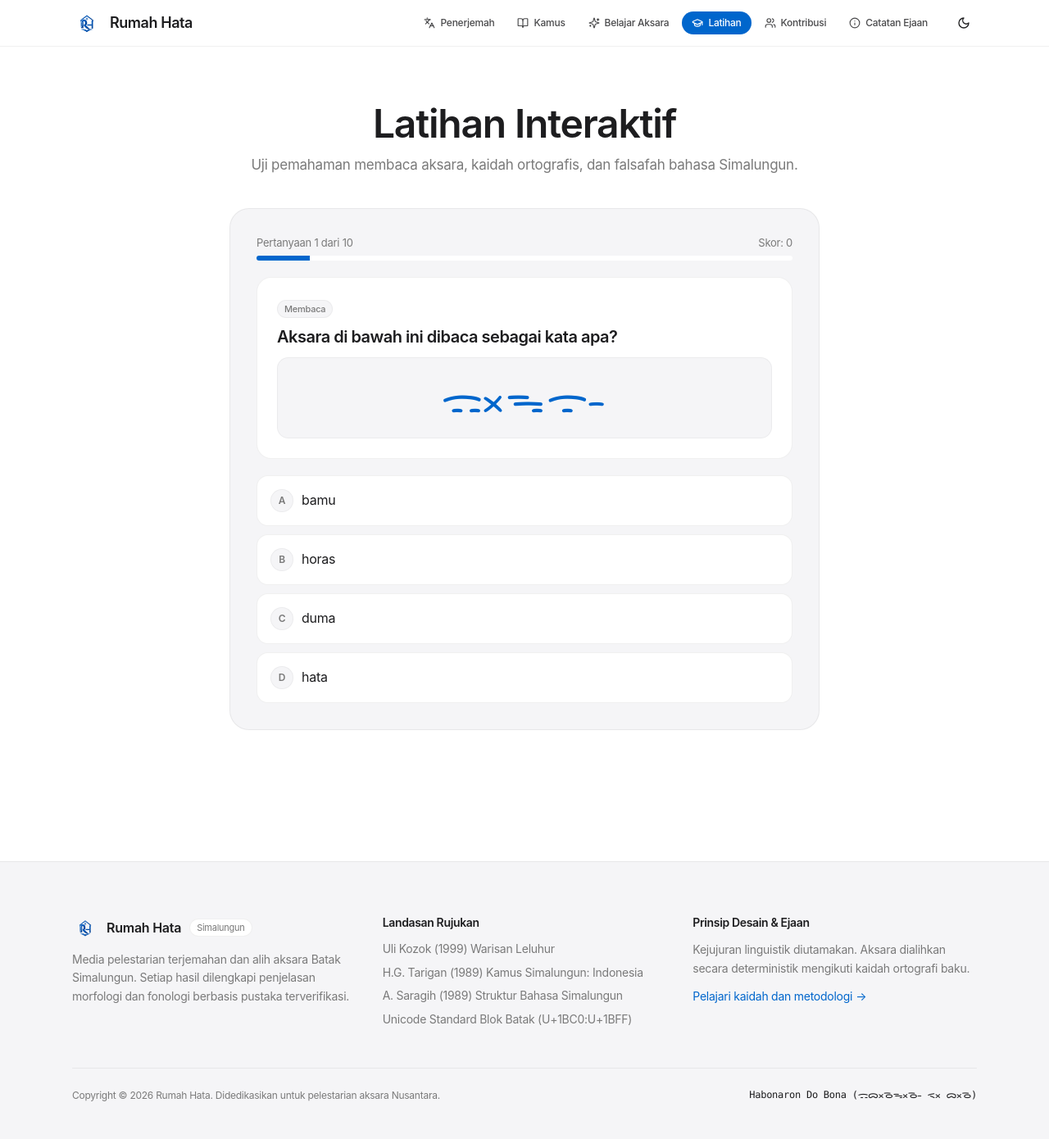
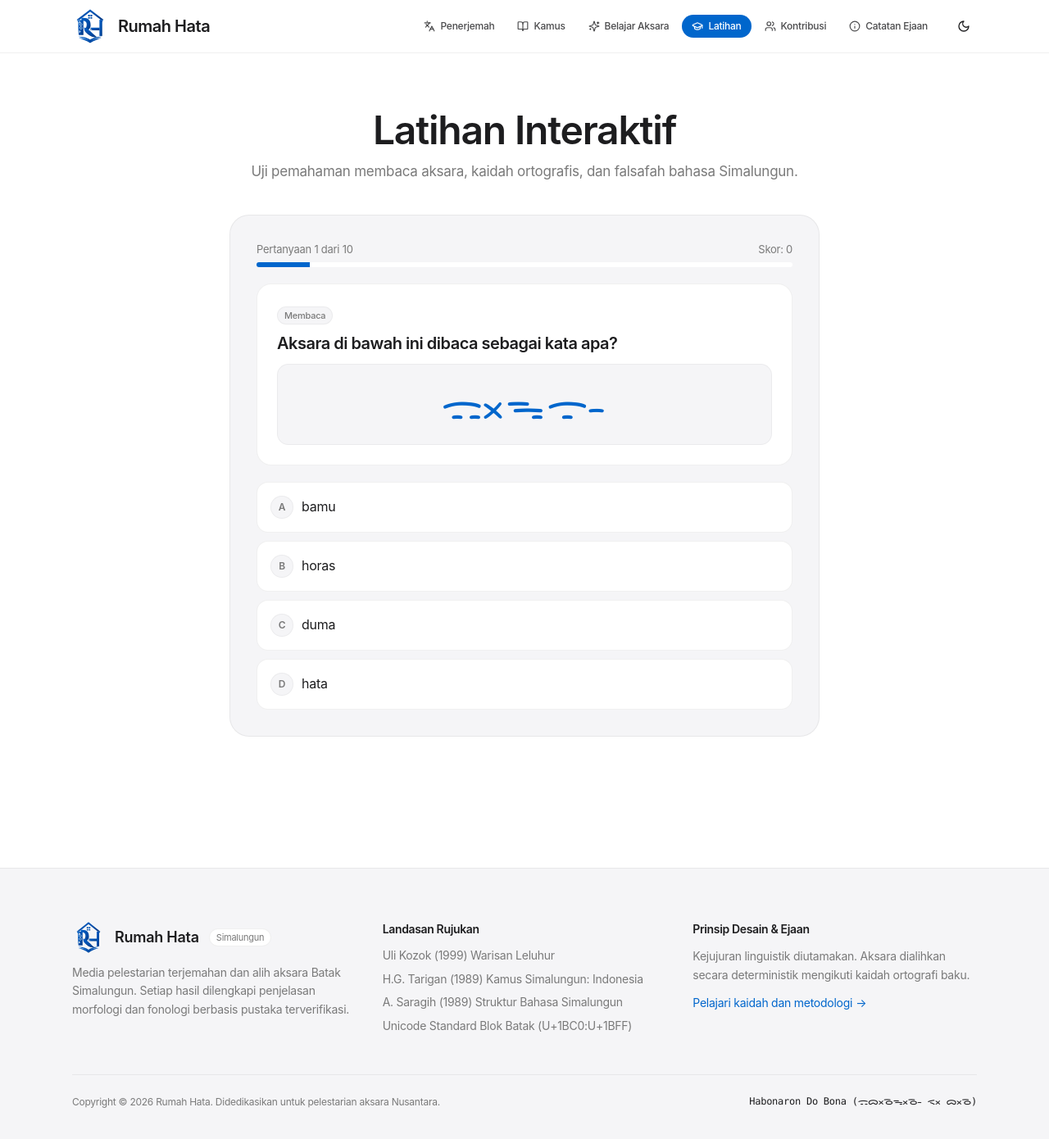
Before and after one commit to ZeaLIsHere/rumah-hata, a Next.js app in the folder apps/web/: page /latihan in a window 1280 px wide. Shown: the top 1390 px of the page at 82% size. Built offline with nearby package versions, Linux system fonts and the light colour scheme.

Commit message:
style(branding): enlarge logo in navbar and footer by cropping SVG viewBox and expanding container

```diff
--- a/apps/web/src/components/Footer.tsx
+++ b/apps/web/src/components/Footer.tsx
@@ -7,17 +7,17 @@ export function Footer() {
       <div className="max-w-6xl mx-auto px-4 sm:px-6 py-12 sm:py-16">
         <div className="grid grid-cols-1 md:grid-cols-3 gap-8 mb-12">
           <div>
-            <div className="flex items-center gap-2.5 mb-3">
-              <div className="w-8 h-8 relative flex items-center justify-center">
+            <div className="flex items-center gap-3 mb-3">
+              <div className="w-10 h-10 relative flex items-center justify-center">
                 <Image
                   src="/logo.svg"
                   alt="Logo Rumah Hata"
-                  width={32}
-                  height={32}
+                  width={40}
+                  height={40}
                   className="w-full h-full object-contain"
                 />
               </div>
-              <span className="font-semibold text-[#1d1d1f] dark:text-white text-base">Rumah Hata</span>
+              <span className="font-semibold text-[#1d1d1f] dark:text-white text-lg">Rumah Hata</span>
               <span className="text-[11px] bg-white dark:bg-black/40 text-[#7a7a7a] px-2 py-0.5 rounded-full border border-black/[0.06] dark:border-white/[0.08]">
                 Simalungun
               </span>
--- a/apps/web/src/components/Navbar.tsx
+++ b/apps/web/src/components/Navbar.tsx
@@ -53,21 +53,21 @@ export function Navbar() {
     <>
       <header className="sticky top-0 z-40 bg-white/85 dark:bg-black/85 backdrop-blur-md border-b border-black/[0.06] dark:border-white/[0.08] transition-colors duration-200">
         <div className="max-w-6xl mx-auto px-4 sm:px-6">
-          <div className="flex items-center justify-between h-12 sm:h-14">
+          <div className="flex items-center justify-between h-14 sm:h-16">
             {/* Logo / Brand */}
-            <Link href="/" className="flex items-center space-x-2.5 group">
-              <div className="w-8 h-8 sm:w-9 sm:h-9 relative flex items-center justify-center transition-transform group-hover:scale-95 duration-200">
+            <Link href="/" className="flex items-center space-x-3 group">
+              <div className="w-10 h-10 sm:w-11 sm:h-11 relative flex items-center justify-center transition-transform group-hover:scale-95 duration-200">
                 <Image
                   src="/logo.svg"
                   alt="Logo Rumah Hata"
-                  width={36}
-                  height={36}
-                  className="w-full h-full object-contain"
+                  width={48}
+                  height={48}
+                  className="w-full h-full object-contain drop-shadow-2xs"
                   priority
                 />
               </div>
               <div className="flex items-baseline gap-1.5">
-                <span className="font-semibold text-base sm:text-lg text-[#1d1d1f] dark:text-white tracking-tight">
+                <span className="font-semibold text-lg sm:text-xl text-[#1d1d1f] dark:text-white tracking-tight">
                   Rumah Hata
                 </span>
               </div>
@@ -145,18 +145,18 @@ export function Navbar() {
       {mobileMenuOpen && (
         <div className="md:hidden fixed inset-0 z-50 bg-white dark:bg-[#000000] flex flex-col animate-slideDown overflow-y-auto">
           {/* Drawer Header */}
-          <div className="flex items-center justify-between h-12 px-4 border-b border-black/[0.06] dark:border-white/[0.08] shrink-0">
-            <div className="flex items-center space-x-2.5">
-              <div className="w-7 h-7 relative flex items-center justify-center">
+          <div className="flex items-center justify-between h-14 px-4 border-b border-black/[0.06] dark:border-white/[0.08] shrink-0">
+            <div className="flex items-center space-x-3">
+              <div className="w-9 h-9 relative flex items-center justify-center">
                 <Image
                   src="/logo.svg"
                   alt="Logo Rumah Hata"
-                  width={28}
-                  height={28}
+                  width={38}
+                  height={38}
                   className="w-full h-full object-contain"
                 />
               </div>
-              <span className="font-semibold text-base text-[#1d1d1f] dark:text-white tracking-tight">
+              <span className="font-semibold text-lg text-[#1d1d1f] dark:text-white tracking-tight">
                 Rumah Hata
               </span>
             </div>
```
Also changed, not shown: apps/web/public/icon.svg, apps/web/public/logo.svg.
